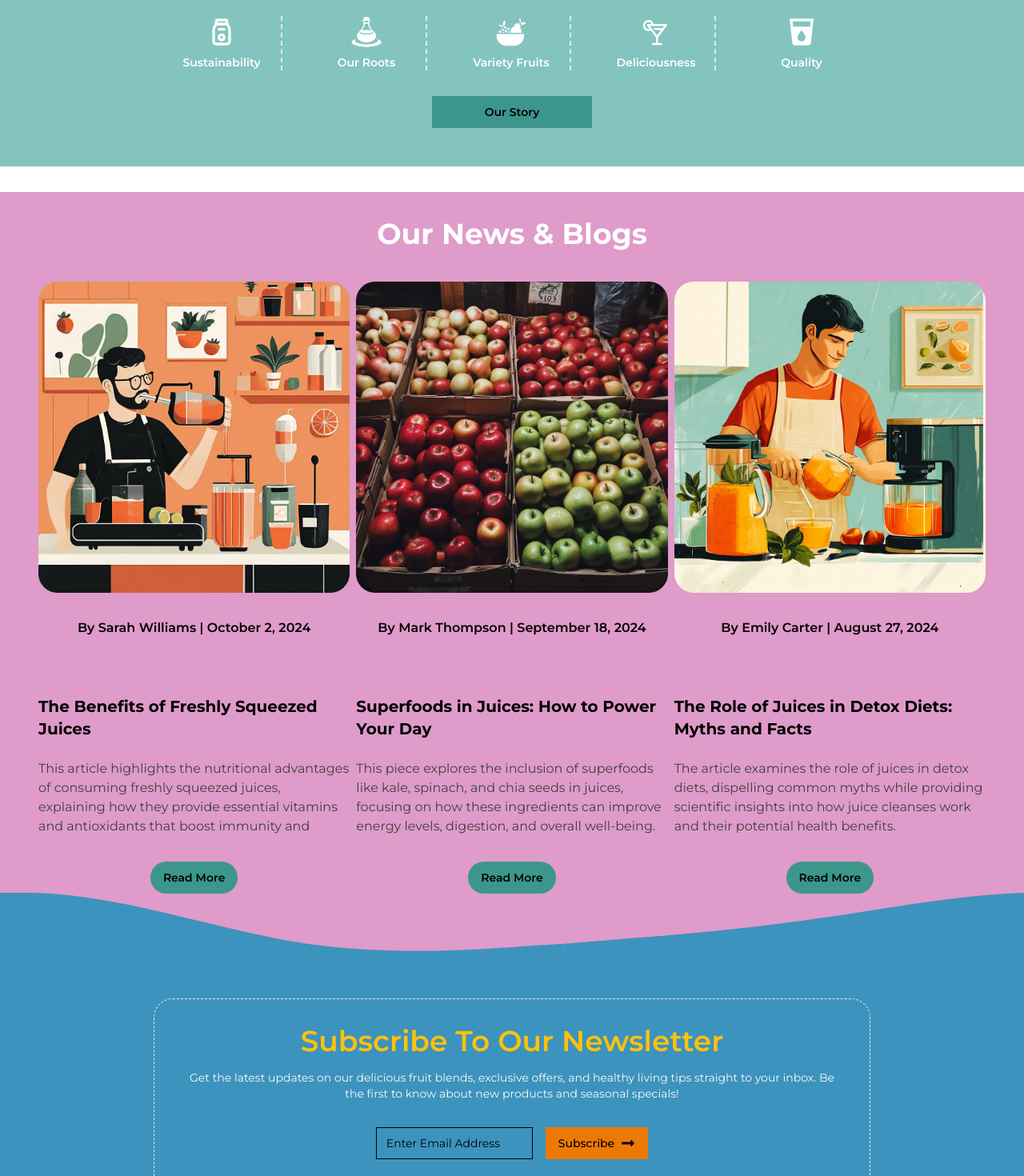
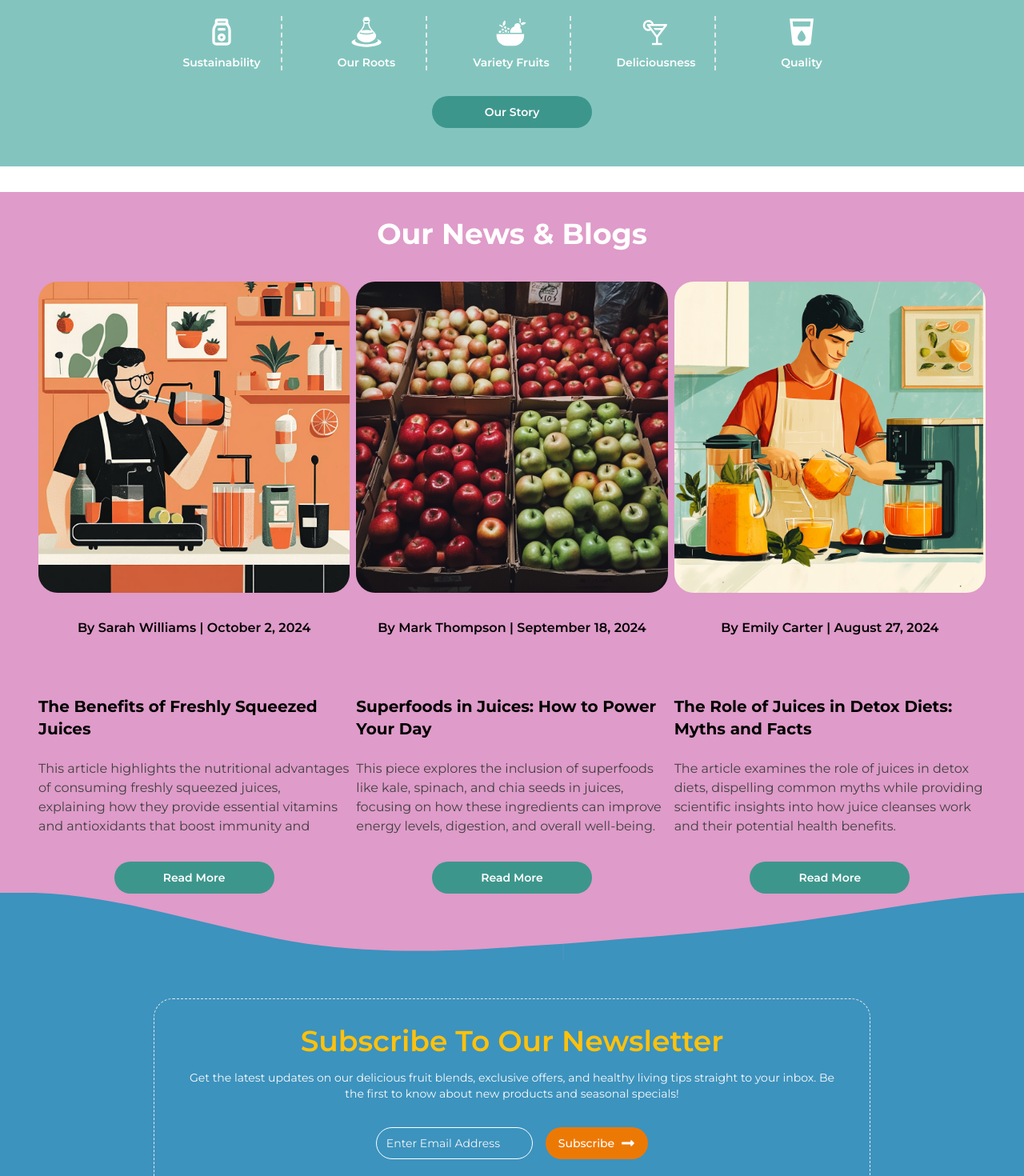
Before and after one commit to VanjaXYZ/zestful-blends-frontend, a Next.js app: page / in a window 1280 px wide. Shown: the part 1820-3290 px from the top of the page at 80% size. Built offline with nearby package versions, Linux system fonts and the light colour scheme.

Commit message:
style: fix borders & colors

```diff
--- a/src/app/custom_components/discover-menu/DiscoverMenuProduct.tsx
+++ b/src/app/custom_components/discover-menu/DiscoverMenuProduct.tsx
@@ -18,7 +18,7 @@ const DiscoverMenuProduct = ({
         alt="Zestful Blends Product Image"
         className="rounded-full"
       />
-      <Button className="bg-primary-dark-orange text-white font-semibold rounded-full w-[150px]">
+      <Button className="bg-primary-dark-orange text-white font-semibold rounded-full w-[150px] hover:bg-primary-orange transition-colors">
         {productName}
       </Button>
     </div>
--- a/src/app/custom_components/freshly-squeezed/FreshlySqueezedList.tsx
+++ b/src/app/custom_components/freshly-squeezed/FreshlySqueezedList.tsx
@@ -52,7 +52,7 @@ const FreshlySqueezedList = () => {
           />
         ))}
       </div>
-      <Button className="bg-primary-dark-teal rounded-md w-[200px] font-semibold">
+      <Button className="bg-primary-dark-teal w-[200px] font-semibold transition-colors hover:bg-white rounded-full text-white hover:text-black">
         Our Story
       </Button>
     </div>
--- a/src/app/custom_components/news-and-blogs/BlogsList.tsx
+++ b/src/app/custom_components/news-and-blogs/BlogsList.tsx
@@ -27,7 +27,7 @@ const BlogsList = ({ blog }: { blog: BlogProps }) => {
       <p className="text-neutral-700 h-24 overflow-hidden text-ellipsis">
         {blog.description}
       </p>
-      <Button className="w-fit bg-primary-dark-teal mb-4 font-semibold rounded-full">
+      <Button className="bg-primary-dark-teal w-[200px] font-semibold transition-colors hover:bg-white rounded-full text-white hover:text-black">
         Read More
       </Button>
     </div>
--- a/src/app/custom_components/subscribe/SubscribeInput.tsx
+++ b/src/app/custom_components/subscribe/SubscribeInput.tsx
@@ -17,19 +17,17 @@ import { Button } from "@/components/ui/button";
 import { FaLongArrowAltRight } from "react-icons/fa";
 
 const formSchema = z.object({
-  username: z.string().min(2).max(50),
+  email: z.string().min(2).max(50),
 });
 
 const SubscribeInput = () => {
   const form = useForm<z.infer<typeof formSchema>>({
     resolver: zodResolver(formSchema),
     defaultValues: {
-      username: "",
+      email: "",
     },
   });
   function onSubmit(values: z.infer<typeof formSchema>) {
-    // Do something with the form values.
-    // ✅ This will be type-safe and validated.
     console.log(values);
   }
 
@@ -41,14 +39,14 @@ const SubscribeInput = () => {
       >
         <FormField
           control={form.control}
-          name="username"
+          name="email"
           render={({ field }) => (
             <FormItem>
               <FormControl>
                 <Input
                   placeholder="Enter Email Address"
                   {...field}
-                  className="max-w-[300px]"
+                  className="max-w-[300px] border-white rounded-full placeholder:text-neutral-100"
                 />
               </FormControl>
 
@@ -56,7 +54,10 @@ const SubscribeInput = () => {
             </FormItem>
           )}
         />
-        <Button type="submit" className="bg-primary-orange flex gap-2">
+        <Button
+          type="submit"
+          className="bg-primary-orange flex gap-2 rounded-full text-white transition-colors hover:bg-primary-dark-orange "
+        >
           <span>Subscribe</span> <FaLongArrowAltRight size={18} />
         </Button>
       </form>
```
